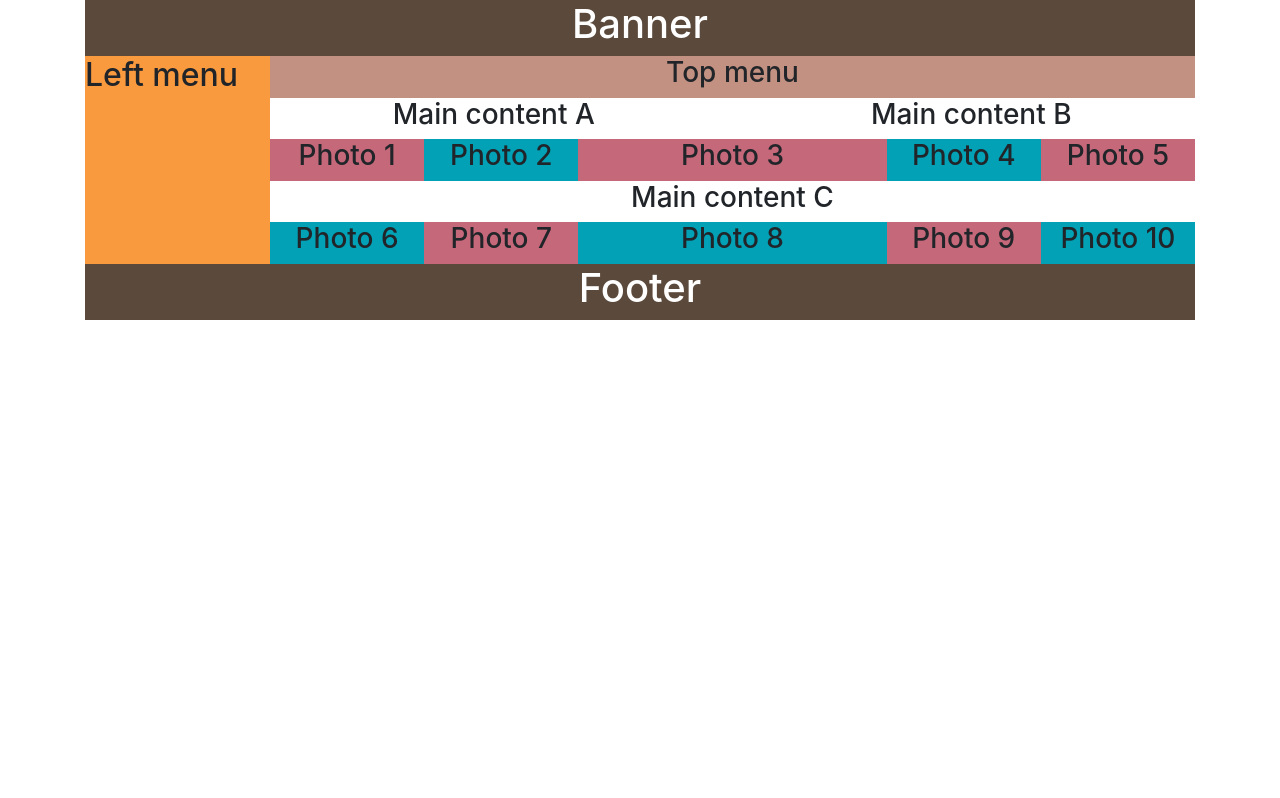
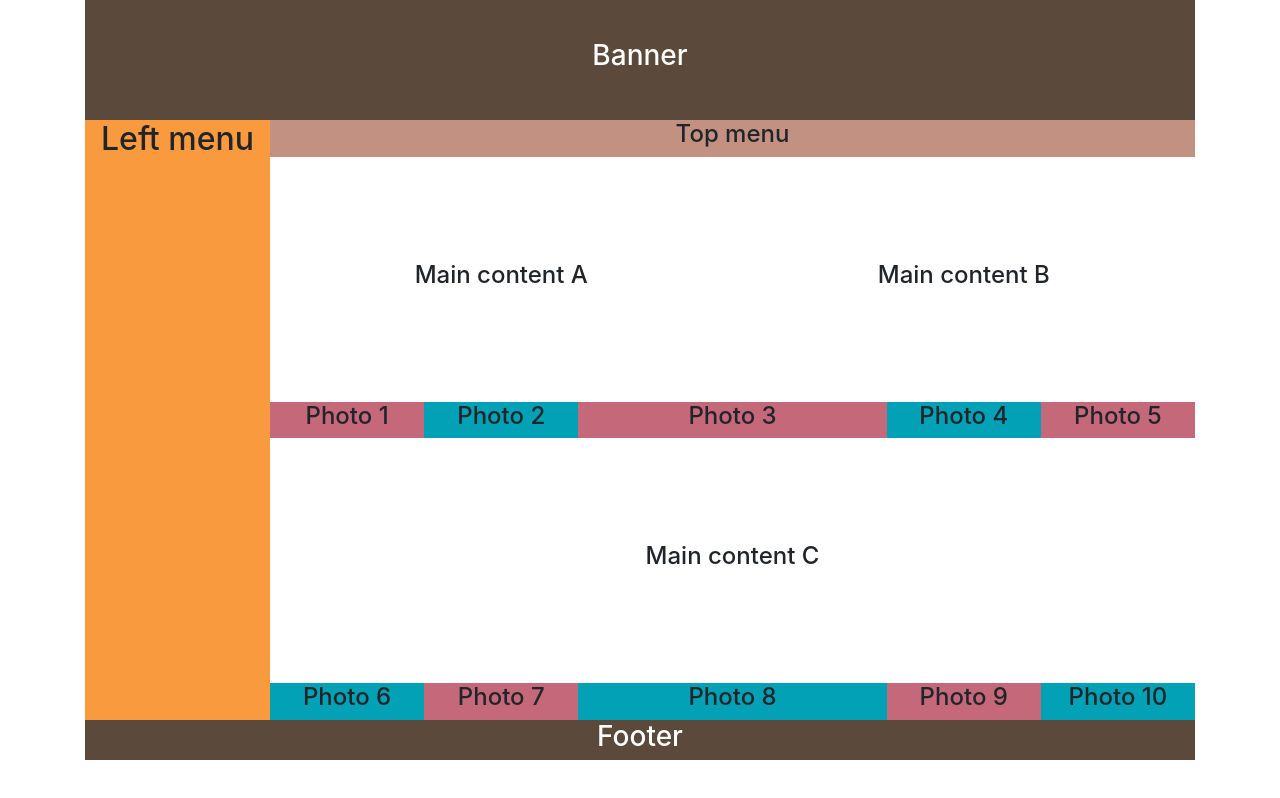
Before and after one commit to JDevMen/ejercicio-bootstrap, a plain HTML site: page index.html in a window 1280 px wide. Drawn offline with nearby package versions, Linux system fonts and the light colour scheme.

Commit message:
Pantalla grande terminada

```diff
--- a/index.html
+++ b/index.html
@@ -19,72 +19,72 @@
 
     <div class="container">
         <!--Banner                        -->
-        <div class ="row no-gutters d-flex justify-content-center banner-footer">
-            <h1>Banner</h1>
+        <div class ="row no-gutters align-items-center d-flex justify-content-center banner">
+            <h3>Banner</h3>
         </div>
         <div class ="row no-gutters ">
             <!--Left menu                 -->
-            <div class ="col-md-2 left-menu ">
+            <div class ="col-md-2 left-menu text-center ">
                 <h2>Left menu</h2>
             </div>
-            <div class = "col-md ">
+            <div class = "col-md h-100 ">
                 <!--Top menu              -->
                 <div class = "row-2 d-flex justify-content-center top-menu">
-                    <h3>Top menu</h3>
+                    <h4>Top menu</h4>
                 </div>
-                <div class = "row">
+                <div class = "row no-gutters ">
                     <!--Main Content A    -->
-                    <div class = "col d-flex justify-content-center">
-                     <h3>Main content A</h3>
+                    <div class = "col d-flex justify-content-center content">
+                     <h4>Main content A</h4>
                     </div>
                     <!--Main Content B    -->
-                    <div class="col d-flex justify-content-center">
-                        <h3>Main content B</h3>
+                    <div class="col d-flex justify-content-center content ">
+                        <h4>Main content B</h4>
                     </div>
                 </div>
                 <div class = "row no-gutters">
                     <div class = "col d-flex justify-content-center even-phot odd-photo">
-                        <h3>Photo 1</h3>
+                        <h4>Photo 1</h4>
                     </div>
                     <div class="col d-flex justify-content-center even-phot even-photo">
-                        <h3>Photo 2</h3>
+                        <h4>Photo 2</h4>
                     </div>
                     <div class="col-4 d-flex justify-content-center odd-photo">
-                        <h3>Photo 3</h3>
+                        <h4>Photo 3</h4>
                     </div>
                     <div class="col d-flex justify-content-center even-phot even-photo">
-                        <h3>Photo 4</h3>
+                        <h4>Photo 4</h4>
                     </div>
                     <div class="col d-flex justify-content-center even-phot odd-photo">
-                        <h3>Photo 5</h3>
+                        <h4>Photo 5</h4>
                     </div>
                 </div>
                 <!--Main Content C    -->
-                <div class = "row d-flex justify-content-center">
-                    <h3>Main content C</h3>
+                <div class = "row d-flex justify-content-center content ">
+                    <h4>Main content C</h4>
                 </div>
                 <div class = "row no-gutters">
                     <div class="col d-flex justify-content-center even-phot even-photo">
-                        <h3>Photo 6</h3>
+                        <h4>Photo 6</h4>
                     </div>
                     <div class="col d-flex justify-content-center even-phot odd-photo">
-                        <h3>Photo 7</h3>
+                        <h4>Photo 7</h4>
                     </div>
                     <div class="col-4 d-flex justify-content-center even-photo">
-                        <h3>Photo 8</h3>
+                        <h4>Photo 8</h4>
                     </div>
                     <div class="col d-flex justify-content-center even-phot odd-photo">
-                        <h3>Photo 9</h3>
+                        <h4>Photo 9</h4>
                     </div>
                     <div class="col d-flex justify-content-center even-phot even-photo">
-                        <h3>Photo 10</h3>
+                        <h4>Photo 10</h4>
                     </div>
                 </div>
             </div>
         </div>
         <!--Footer                     -->
-        <div class ="row no-gutters d-flex justify-content-center banner-footer">
-            <h1>Footer</h1>
+        <div class ="row no-gutters d-flex justify-content-center footer">
+            <h3>Footer</h3>
         </div>
     </div>
 </body>
--- a/main.css
+++ b/main.css
@@ -1,6 +1,7 @@
-.banner-footer {
+.banner {
   background-color: #5b493b;
   color: white;
+  height: 15vh;
 }
 
 .left-menu {
@@ -18,3 +19,13 @@
 .even-photo {
   background-color: #02a1b6;
 }
+
+.content {
+  padding: 13vh;
+}
+
+.footer {
+  background-color: #5b493b;
+  color: white;
+  height: 5vh;
+}
```
